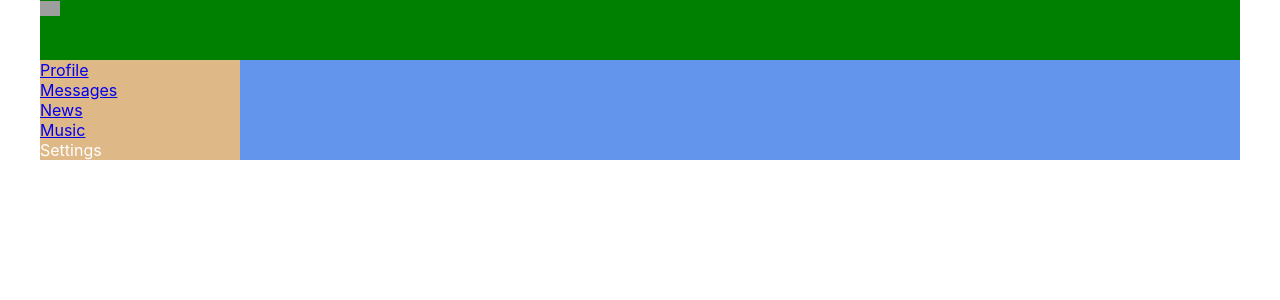
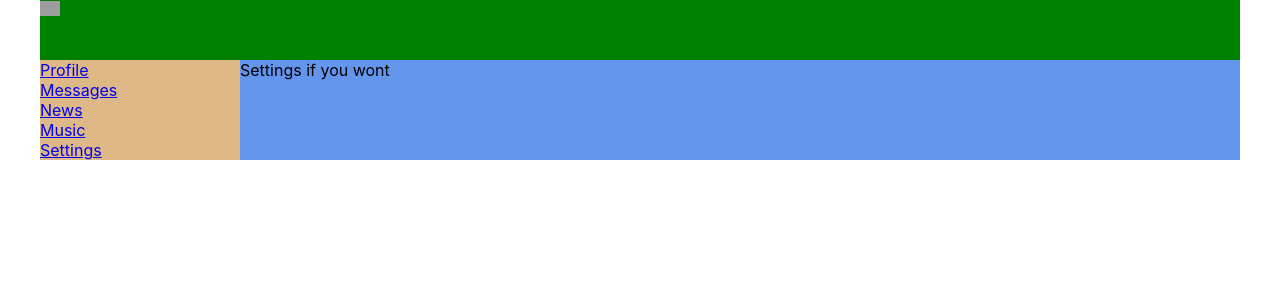
Before and after one commit to olegshell/react-lessons, a React (Create React App) app: page /settings in a window 1280 px wide. Shown: the top 300 px of the page. Built offline with nearby package versions, Linux system fonts and the light colour scheme; grey boxes are pictures that could not be loaded.

Commit message:
added new components Settings

```diff
--- a/src/App.js
+++ b/src/App.js
@@ -7,6 +7,7 @@ import Dialogs from './components/Dialogs/Dialogs'
 import Music from "./components/Music/Music";
 import News from "./components/News/News";
 import {BrowserRouter, Routes, Route} from 'react-router-dom'
+import Settings from "./components/Settings/Settings";
 
 const App = (props) => {
     return (
@@ -20,6 +21,7 @@ const App = (props) => {
                         <Route path="/dialogs" element={<Dialogs/>}/>
                         <Route path="/music" element={<Music/>}/>
                         <Route path="/news" element={<News/>}/>
+                        <Route path="/settings" element={<Settings/>}/>
                     </Routes>
                 </div>
             </div>
--- a/src/components/Navbar/Navbar.jsx
+++ b/src/components/Navbar/Navbar.jsx
@@ -16,7 +16,7 @@ const Navbar = () => {
             <a href='/music'>Music</a>
         </div>
         <div className={s.item}>
-            <a>Settings</a>
+            <a href='/settings'>Settings</a>
         </div>
     </nav>
 }
--- /dev/null
+++ b/src/components/Settings/Settings.jsx
@@ -0,0 +1,13 @@
+import React from 'react';
+import s from './Settings.module.css'
+
+
+const Settings = (props) => {
+    return (
+        <div>
+            Settings if you wont
+        </div>
+    )
+}
+
+export default Settings
```
Also changed, not shown: src/components/Settings/Settings.module.css (added).
